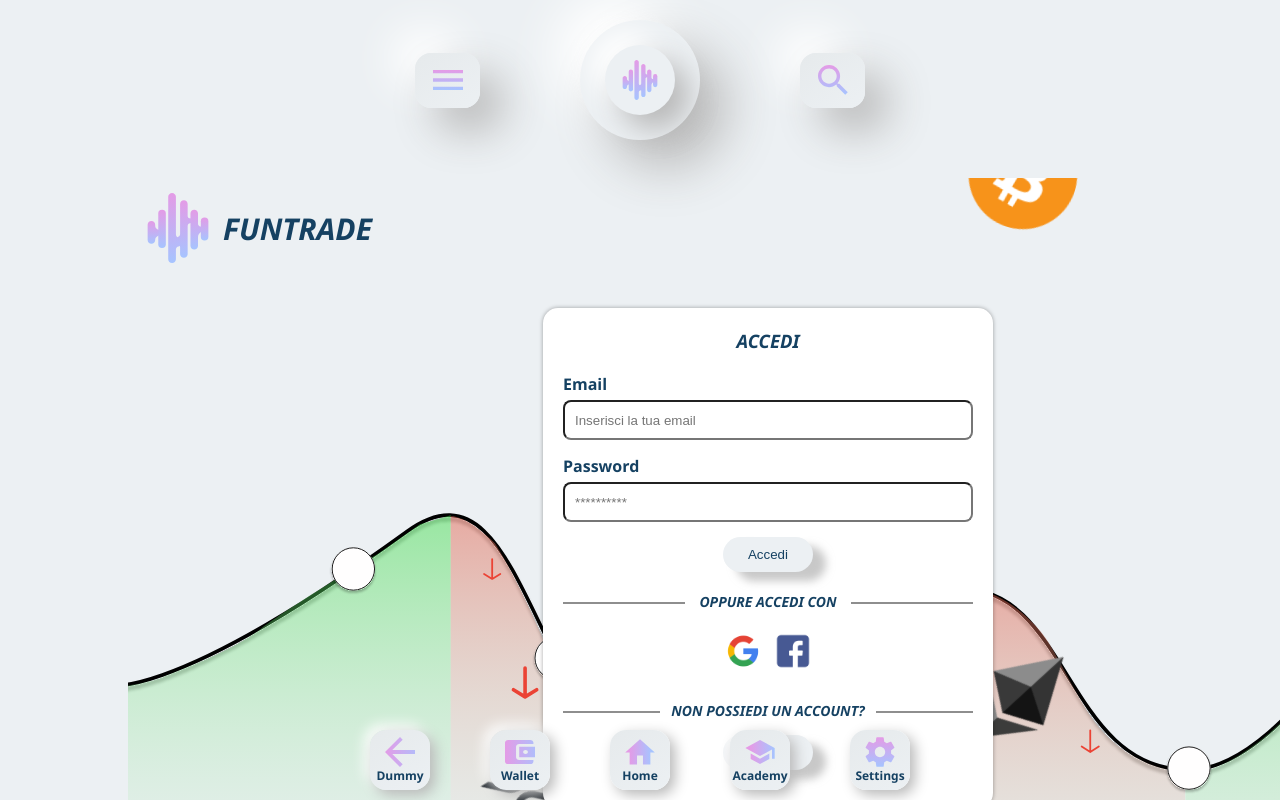
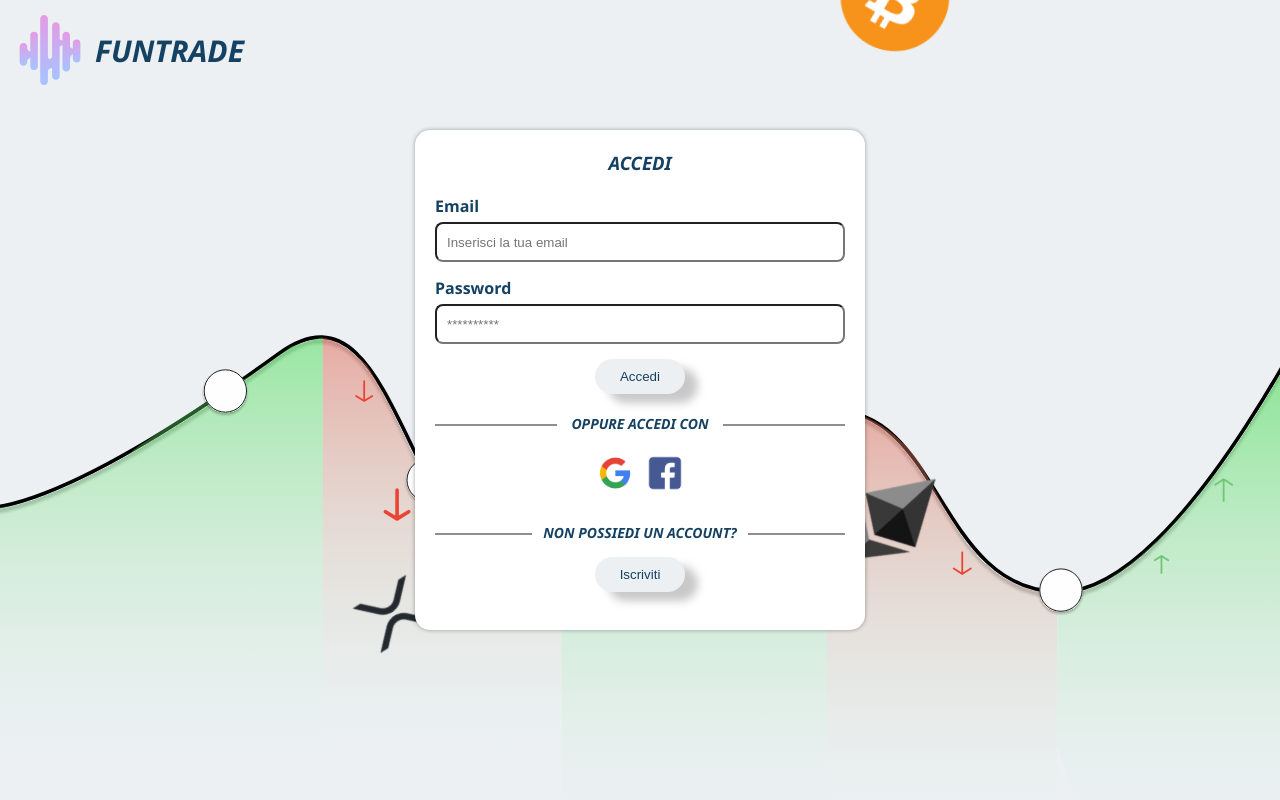
Before and after one commit to casiimir/fun-trade, a Next.js app: page / in a window 1280 px wide. Built offline with nearby package versions, Linux system fonts and the light colour scheme.

Commit message:
fix: burger menu ui

```diff
--- a/src/pages/_app.js
+++ b/src/pages/_app.js
@@ -4,7 +4,7 @@ import "@/styles/globals.scss";
 export const UserContext = React.createContext();
 
 export default function App({ Component, pageProps }) {
-  const [nav, setNav] = useState(true);
+  const [nav, setNav] = useState(false);
 
   return (
     <UserContext.Provider value={{ nav, setNav }}>
```
